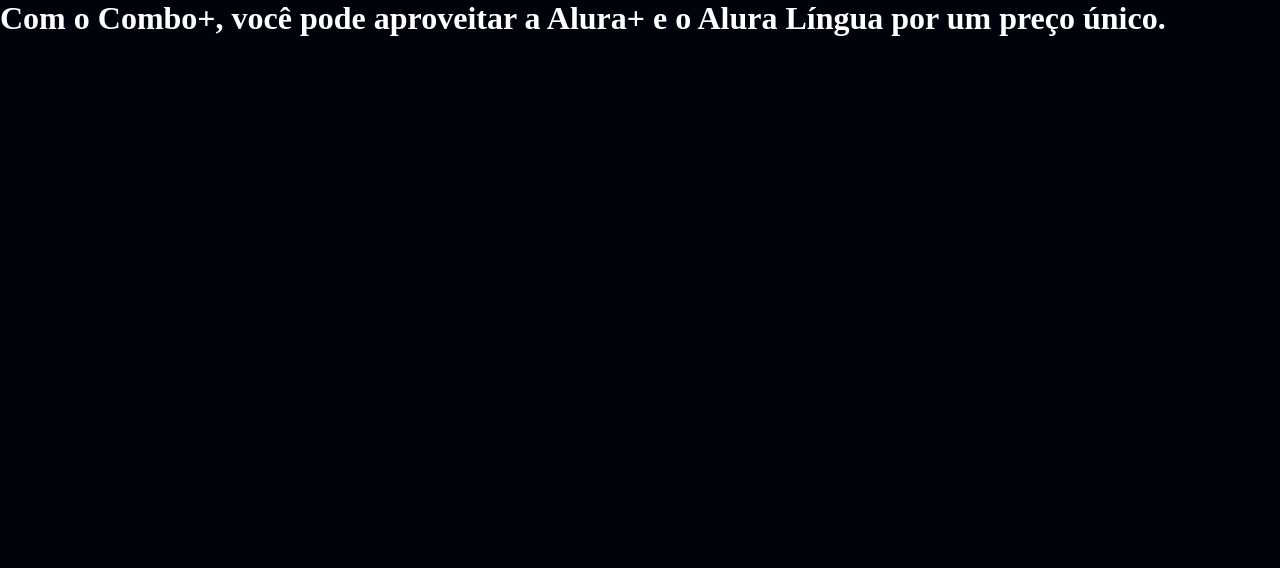
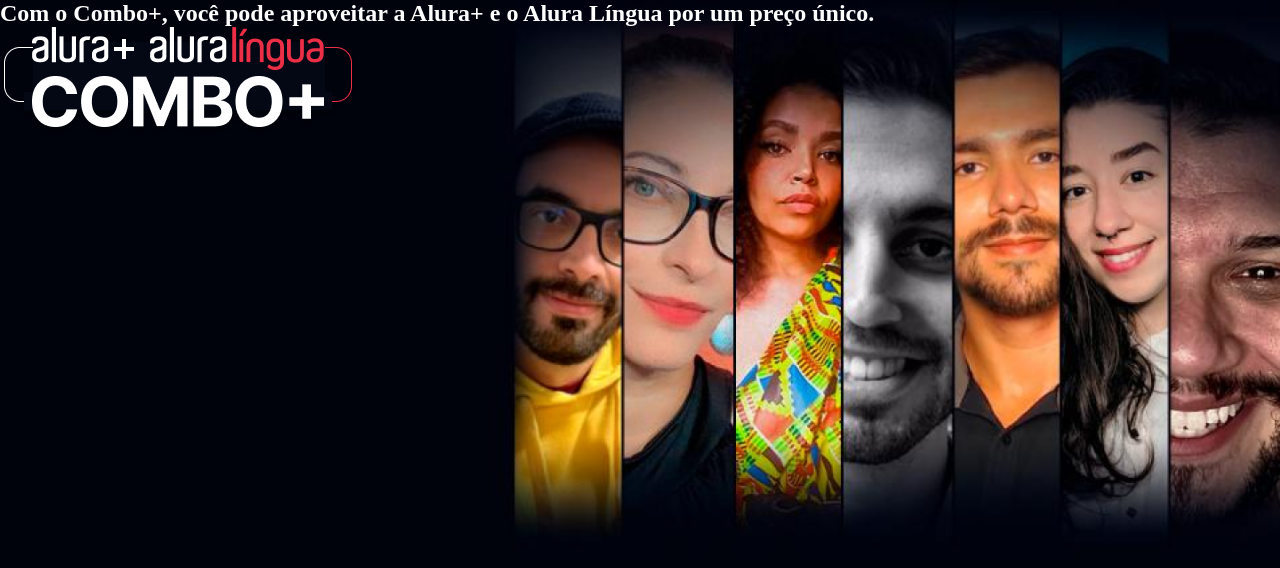
Before and after one commit to DanniHimouto/alura-plus, a plain HTML site: page index.html in a window 1280 px wide. Drawn offline with Linux system fonts and the light colour scheme.

Commit message:
fazendo o cabeçalho

```diff
--- a/index.html
+++ b/index.html
@@ -8,6 +8,9 @@
     <link rel="stylesheet" href="style.css">
 </head>
 <body>
-    <h1>Com o Combo+, você pode aproveitar a Alura+ e o Alura Língua por um preço único.</h1>
+    <section class="container principal">
+        <h1>Com o Combo+, você pode aproveitar a Alura+ e o Alura Língua por um preço único.</h1>
+        <img src="img/Combo.png" alt="Super combo Alura+ e Alura língua">
+    </section>
 </body>
 </html>
--- a/style.css
+++ b/style.css
@@ -14,3 +14,13 @@
     margin: 0;
     padding: 0;
 }
+
+.principal {
+    background-image: url("img/Background.png");
+    background-repeat: no-repeat;
+    background-size: contain;
+}
+
+.container {
+    height: 100vh;
+}
```
Also changed, not shown: img/Background.png (added), img/Combo.png (added).
